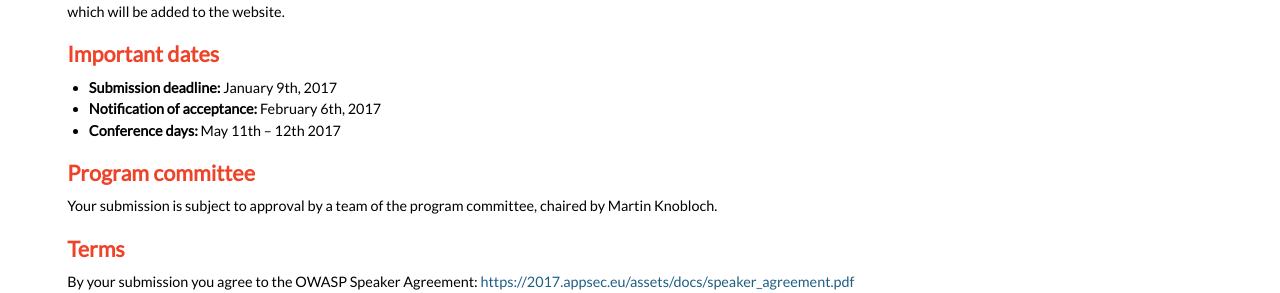
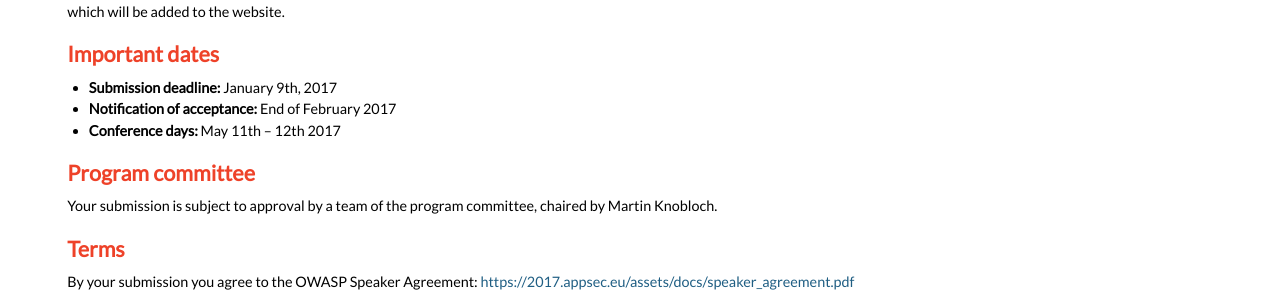
Before and after one commit to OWASP/AppSecEurope2017, a Jekyll site: the page built from program/call-for-papers.md, in a window 1280 px wide. Shown: the part 1195-1488 px from the top of the page. Built offline with Jekyll 4.4.1, drawn with Linux system fonts in a browser that asks for light colours.

Commit message:
Update CfP acceptance notification date
(based on info from program committee lead)

```diff
--- a/program/call-for-papers.md
+++ b/program/call-for-papers.md
@@ -37,7 +37,7 @@ The program committee will review your submission based on a descriptive abstrac
 ## Important dates
 
 * **Submission deadline:** January 9th, 2017
-* **Notification of acceptance:** February 6th, 2017
+* **Notification of acceptance:** End of February 2017
 * **Conference days:** May 11th – 12th 2017
 
 ## Program committee
```
